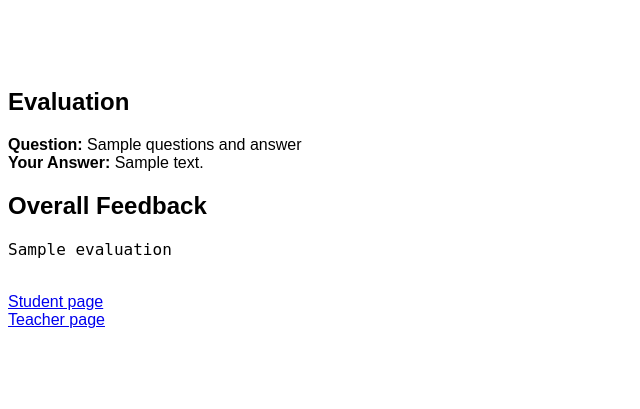
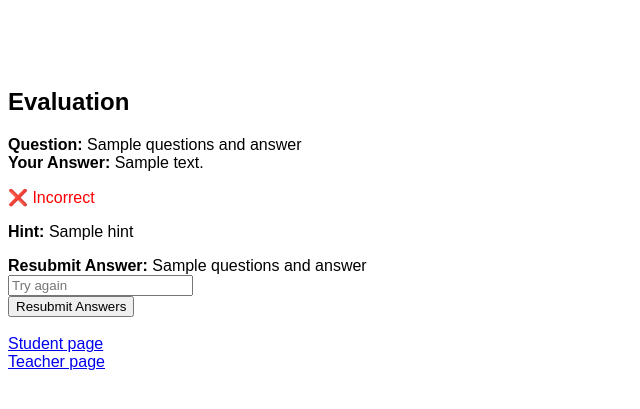
Before and after one commit to zsofijakab/dissertation, a Django app: template reading_app/templates/evaluation_results.html in a window 1280 px wide. Shown: the part 202-611 px from the top of the page, without its empty margins (0-640 px from the left). Run offline with Django 5.2, Linux system fonts and the light colour scheme; the template is opened without the code that fills it: most values are stand-ins (such as "Sample title", 1, 10 or a date in 2020).

Commit message:
Resubmission on wrong answer

```diff
--- a/reading_app/templates/evaluation_results.html
+++ b/reading_app/templates/evaluation_results.html
@@ -31,12 +31,30 @@
         {% for qa in questions_and_answers %}
         <div class="result">
             <strong>Question:</strong> {{ qa.question }}<br>
-            <strong>Your Answer:</strong> {{ qa.answer }}
+            <strong>Your Answer:</strong> {{ qa.answer }}<br>
+
+            {% if qa.is_correct %}
+            <p style="color:green;">✅ Correct</p>
+            {% else %}
+            <p style="color:red;">❌ Incorrect</p>
+            <p class="hint"><strong>Hint:</strong> {{ qa.hint }}</p>
+            {% endif %}
         </div>
         {% endfor %}
-
-        <h2>Overall Feedback</h2>
-        <pre>{{ evaluation }}</pre>
+        <form method="POST" action="{% url 'evaluate_answers' %}">
+            {% csrf_token %}
+            <input type="hidden" name="story" value="{{ story }}">
+            {% for qa in questions_and_answers %}
+            {% if not qa.is_correct %}
+            <div class="question-answer">
+                <div class="question"><strong>Resubmit Answer:</strong> {{ qa.question }}</div>
+                <input type="text" name="answers_{{ forloop.counter }}" class="answer-box" placeholder="Try again">
+                <input type="hidden" name="questions_{{ forloop.counter }}" value="{{ qa.question }}">
+            </div>
+            {% endif %}
+            {% endfor %}
+            <button type="submit">Resubmit Answers</button>
+        </form>
         <br>
         <a href="/students/">Student page</a>
         <br>
```
Also changed, not shown: reading_app/views.py (+23 -9 lines).
